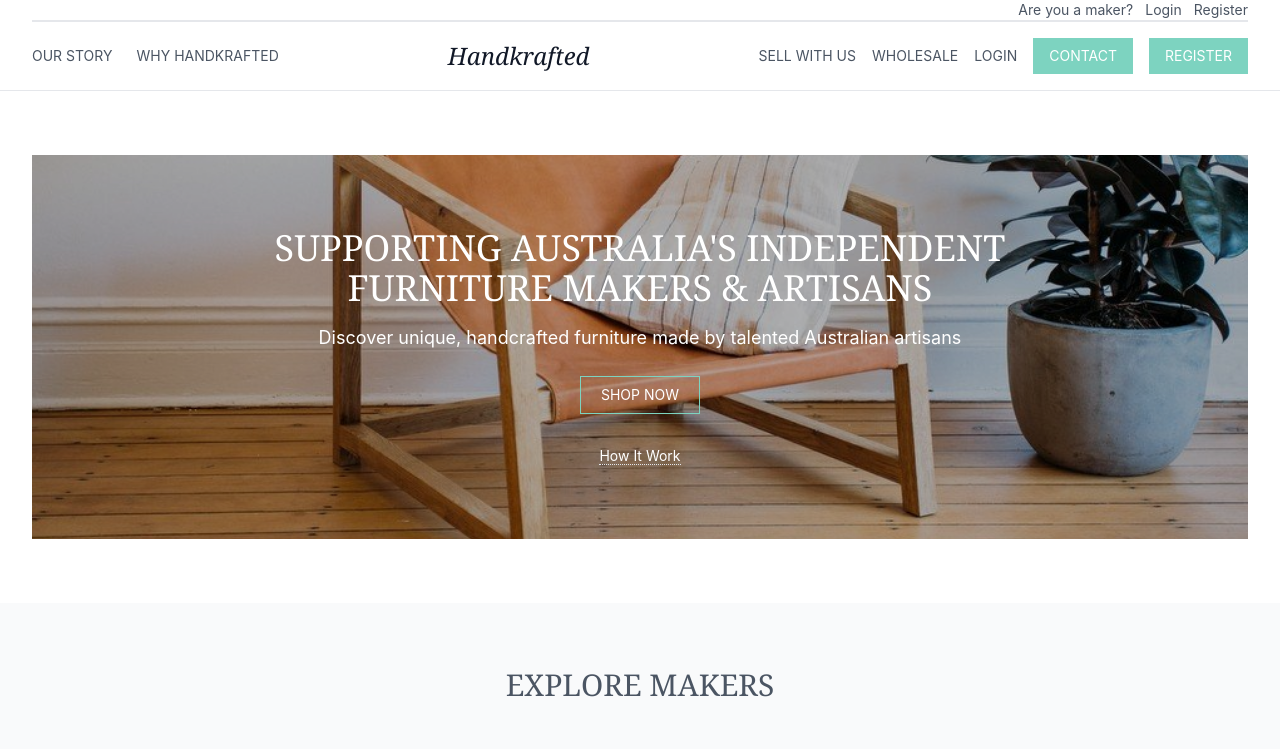
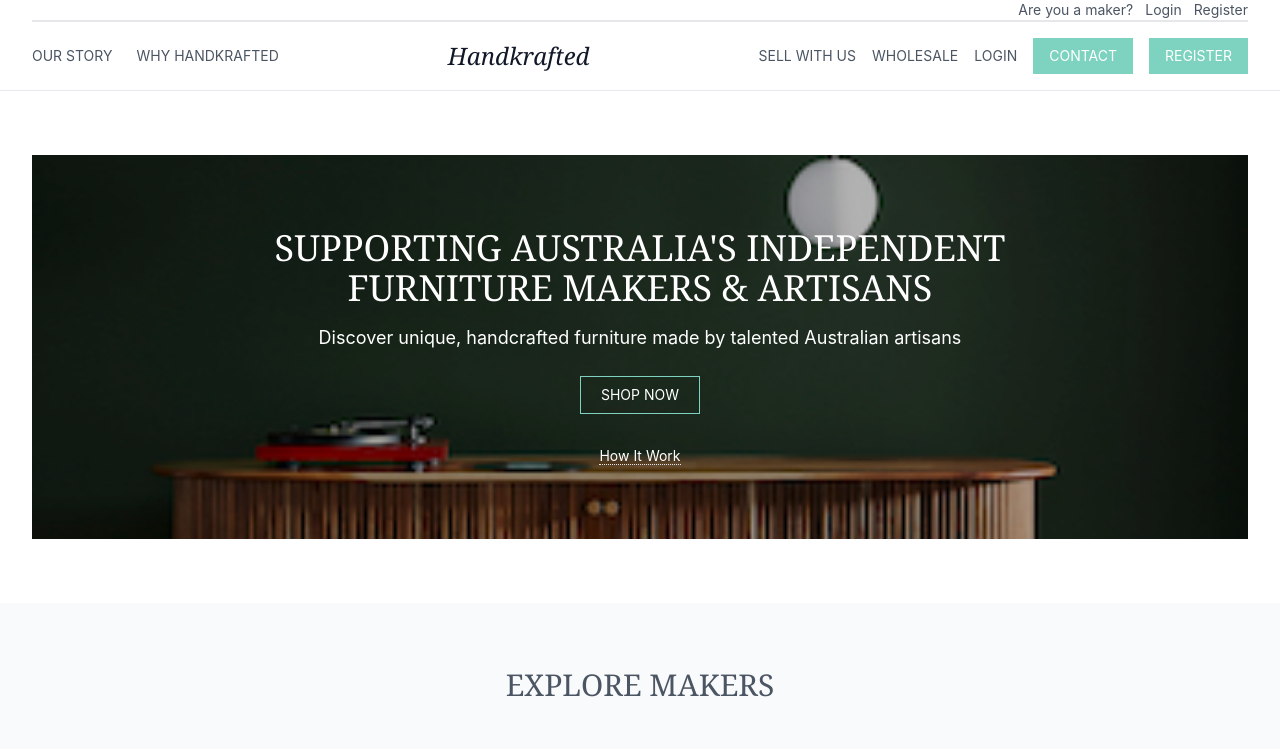
Before and after one commit to twahanur/handkrafted-website-landing-page, a React (Vite) app: page / in a window 1280 px wide. Shown: the top 749 px of the page. Built offline with nearby package versions, Linux system fonts and the light colour scheme.

Commit message:
updated ui

```diff
--- a/src/components/Hero.tsx
+++ b/src/components/Hero.tsx
@@ -5,7 +5,8 @@ const Hero: React.FC = () => {
       <div className="max-w-7xl mx-auto px-4 sm:px-6 lg:px-8 py-16">
         <div className="relative">
           <img
-            src="../../public/image/banner1.png"
+            src="/image/blog1.png"
+
             alt="Modern wooden chair"
             className="w-full h-96 object-cover"
           />
```
Also changed, not shown: 35 other files (tests, documents, lock files or other folders).
